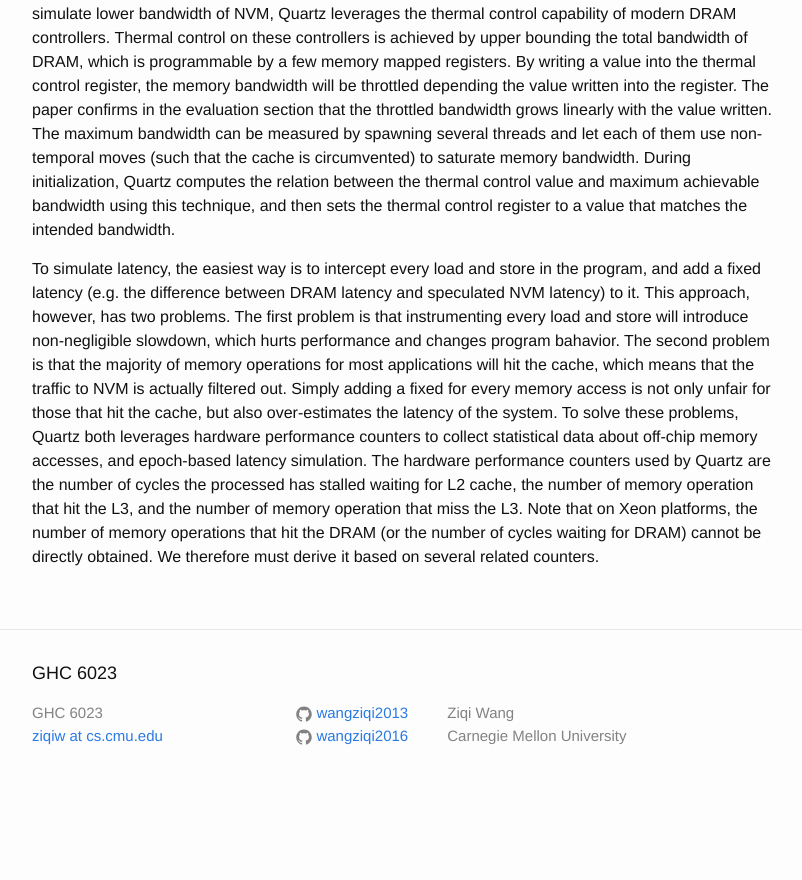
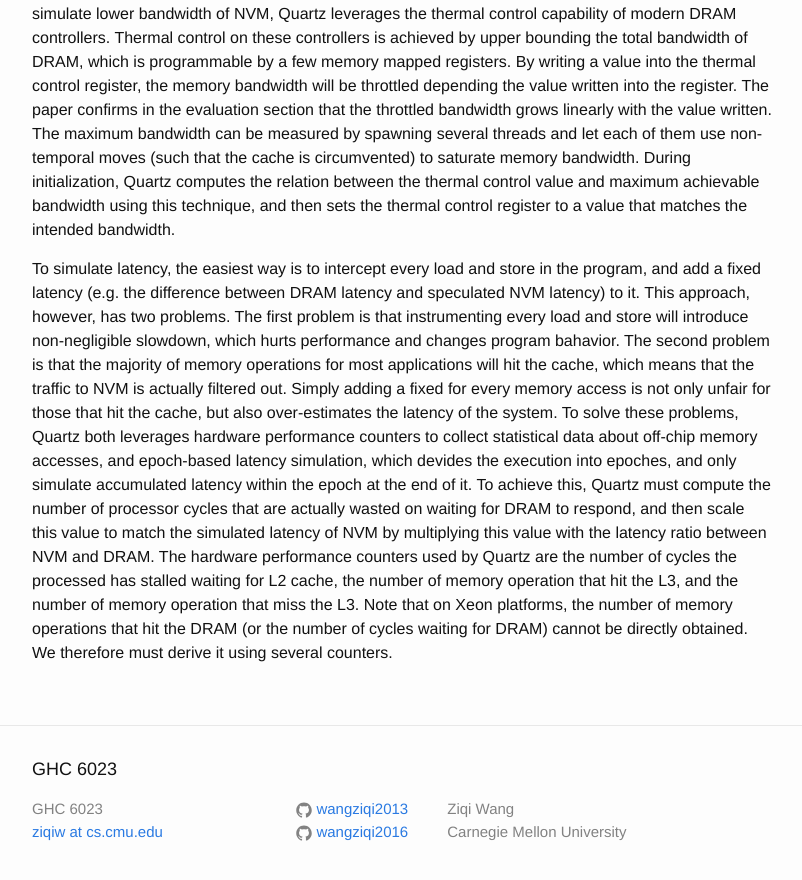
Before and after one commit to wangziqi2013/wangziqi2013.github.io, a Jekyll site: the page built from _posts/2019-11-23-quartz.markdown, in a window 1280 px wide and 900 px high, scrolled down 1111 px. Shown: the top 880 px of the window, without its empty margins (238-1040 px from the left). Built offline with Jekyll 4.4.1, drawn with Linux system fonts in a browser that asks for light colours; before the commit the page ends 1918 px from its top, so only the background shows below that.

Commit message:
Finish latency

```diff
--- a/_posts/2019-11-23-quartz.markdown
+++ b/_posts/2019-11-23-quartz.markdown
@@ -53,8 +53,11 @@ performance and changes program bahavior. The second problem is that the majorit
 applications will hit the cache, which means that the traffic to NVM is actually filtered out. Simply adding a fixed
 for every memory access is not only unfair for those that hit the cache, but also over-estimates the latency of the
 system. To solve these problems, Quartz both leverages hardware performance counters to collect statistical data
-about off-chip memory accesses, and epoch-based latency simulation. The hardware performance counters used by
-Quartz are the number of cycles the processed has stalled waiting for L2 cache, the number of memory operation
-that hit the L3, and the number of memory operation that miss the L3. Note that on Xeon platforms, the number of memory
-operations that hit the DRAM (or the number of cycles waiting for DRAM) cannot be directly obtained. We therefore
-must derive it based on several related counters.
+about off-chip memory accesses, and epoch-based latency simulation, which devides the execution into epoches,
+and only simulate accumulated latency within the epoch at the end of it. To achieve this, Quartz must compute the
+number of processor cycles that are actually wasted on waiting for DRAM to respond, and then scale this value to
+match the simulated latency of NVM by multiplying this value with the latency ratio between NVM and DRAM.
+The hardware performance counters used by Quartz are the number of cycles the processed has stalled waiting for L2 cache,
+the number of memory operation that hit the L3, and the number of memory operation that miss the L3. Note that on Xeon
+platforms, the number of memory operations that hit the DRAM (or the number of cycles waiting for DRAM) cannot be directly
+obtained. We therefore must derive it using several counters.
```
